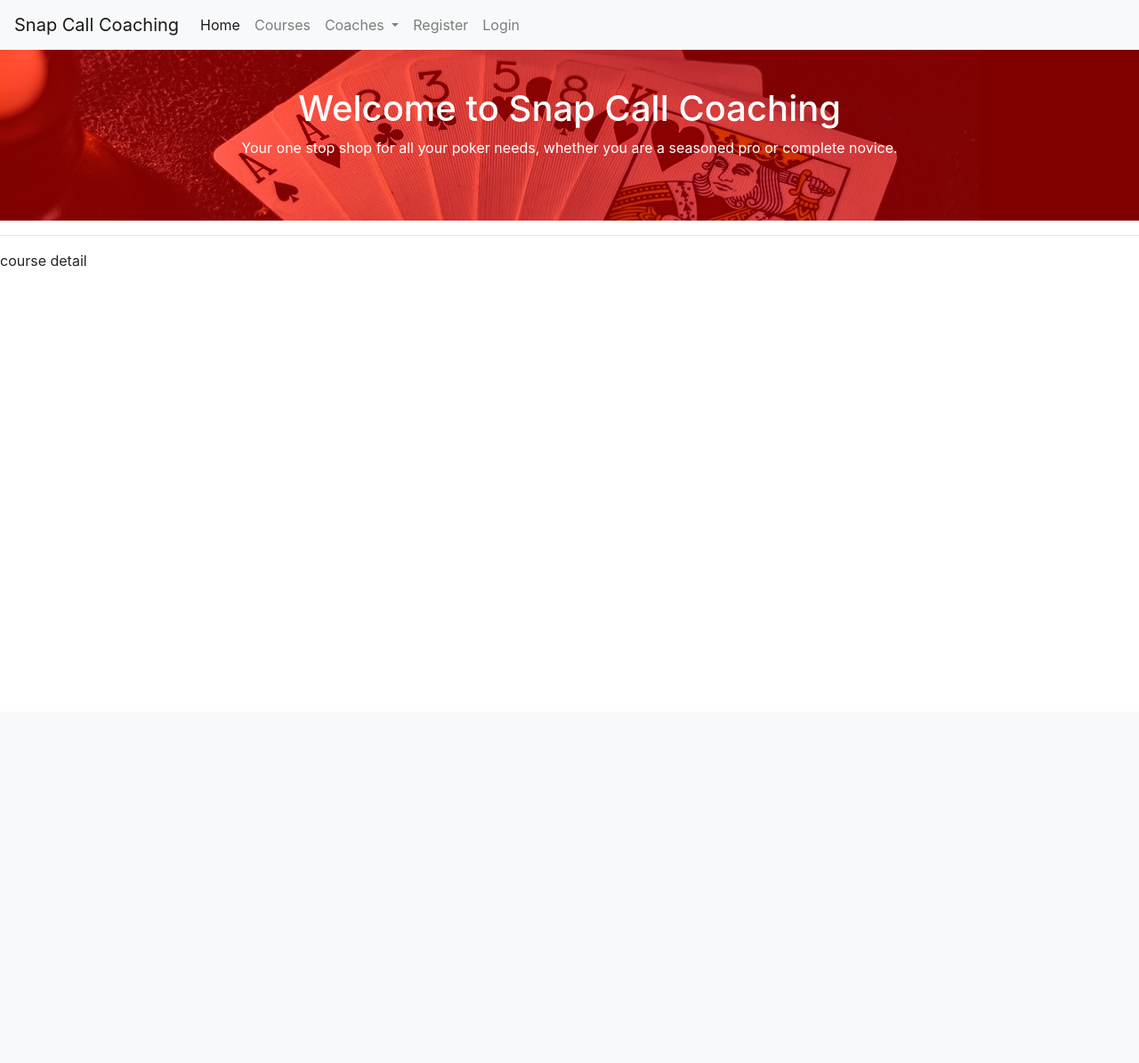
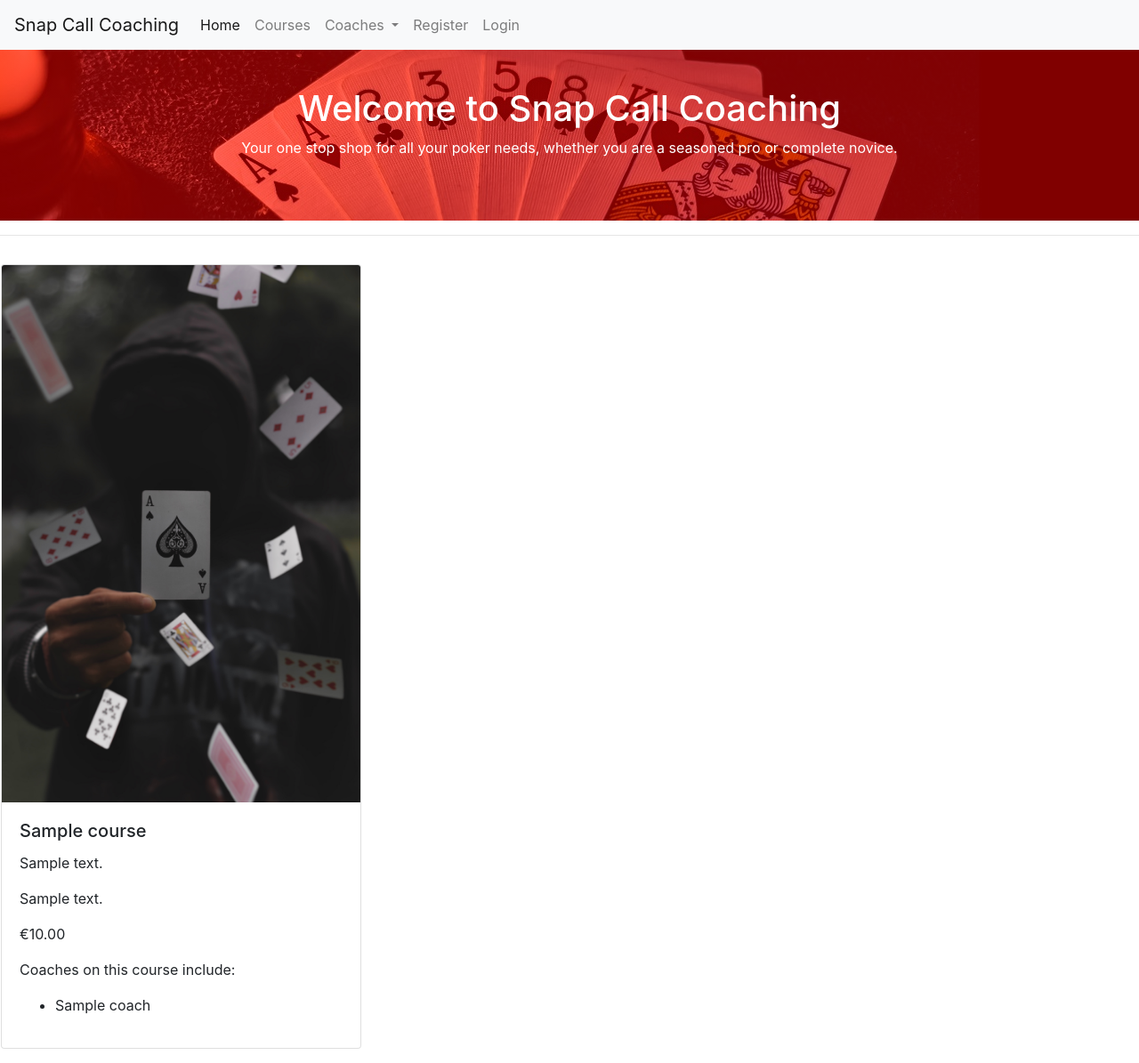
Before and after one commit to tomkelly111/Snap-Call-Coaching, a Django app: template courses/templates/courses/course_detail.html in a window 1280 px wide. Shown: the whole page at 89% size. Before the commit the page ends 300 px from the top, so only its background shows below. Run offline with Django 3.2, Linux system fonts and the light colour scheme; the template is opened without the code that fills it: values that come from a table or form of the project are taken from there, others are empty; tables that the repository leaves empty hold one stand-in row (values such as "Sample post").

Commit message:
add view for course detail

```diff
--- a/courses/templates/courses/course_contents.html
+++ b/courses/templates/courses/course_contents.html
@@ -21,7 +21,7 @@
         </ul>
         <a
           class="btn btn-outline-secondary btn-sm"
-          href="{% url 'course_detail' %}"
+          href="{% url 'course_detail' course=course.name %}"
           role="button"
           >Read more...</a
         >
--- a/courses/templates/courses/course_detail.html
+++ b/courses/templates/courses/course_detail.html
@@ -1,4 +1,22 @@
 {% extends "base.html" %} {% load static %} {% block content %}
-<p>course detail</p>
+<div class="row">
+  <div class="col-md-6 col-lg-4 p-3">
+    <div class="card h-100">
+      <img class="card-img-top" src="/media/aces.jpg" alt="" />
+      <div class="card-body">
+        <h5 class="card-title">{{ course.name }}</h5>
+        <p class="card-text">{{ course.description }}</p>
+        <p class="card-text">{{ course.content }}</p>
+        <p class="card-text">€{{ course.price }}</p>
+        <p class="card-text">Coaches on this course include:</p>
+        <ul>
+          {% for coach in course.coach_set.all %}
+          <li>{{ coach.name }}</li>
+          {% endfor %}
+        </ul>
+      </div>
+    </div>
+  </div>
+</div>
 
 {% endblock %}
--- a/courses/urls.py
+++ b/courses/urls.py
@@ -4,5 +4,6 @@ from . import views
 
 urlpatterns = [
     path('', views.course_contents, name="course_contents"),
-    path('course-detail/', views.course_detail, name="course_detail"),
+    path('course-detail/<str:course>/',
+         views.course_detail, name="course_detail"),
 ]
```
Also changed, not shown: courses/views.py (+8 -4 lines).
